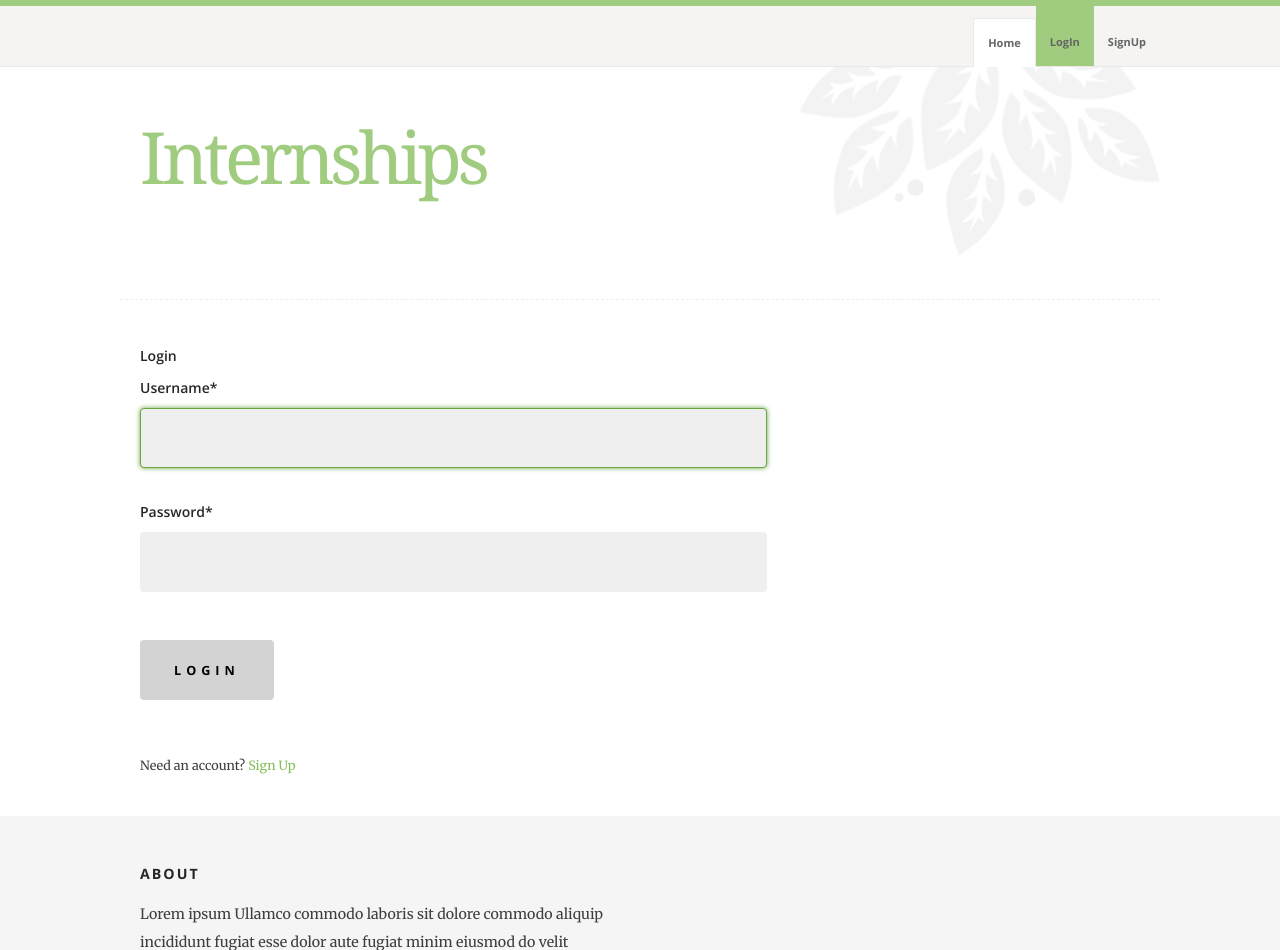
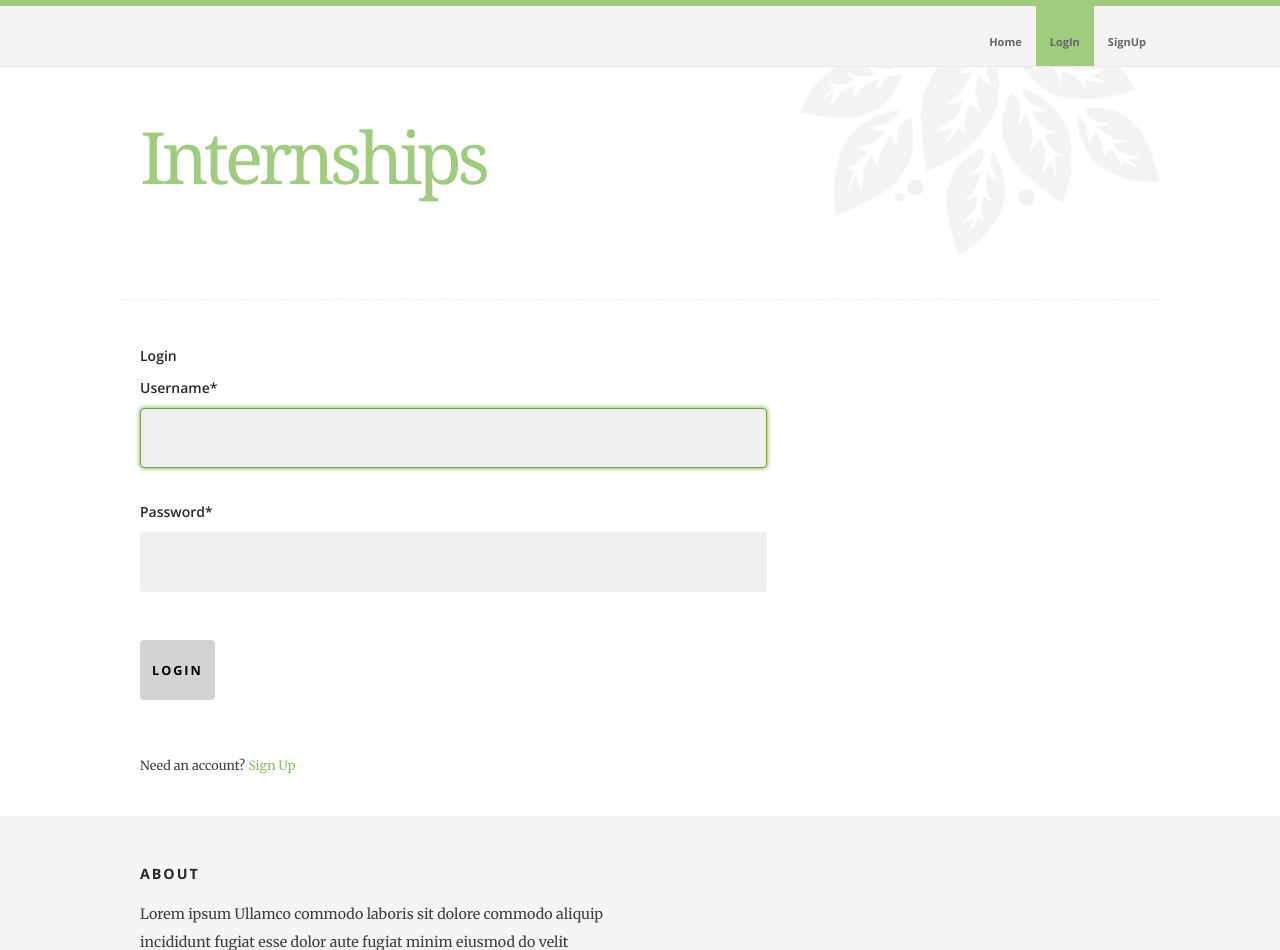
Before and after one commit to armii23/scraping_system, a Django app: page /login in a window 1280 px wide. Shown: the top 950 px of the page. Run offline with Django 4.2, Linux system fonts and the light colour scheme; some libraries are stand-ins or nearby versions.

Commit message:
add to fav fix

```diff
--- a/webScraping/static/webScraping/css/main.css
+++ b/webScraping/static/webScraping/css/main.css
@@ -899,10 +899,10 @@ input[type="button"] {
     font-weight: 700;
     font-size: 1.264rem;
     text-transform: uppercase;
-    letter-spacing: .5rem;
+    letter-spacing: .2rem;
     height: 6rem;
     line-height: 5.6rem;
-    padding: 0 3.2rem;
+    padding: 0 1rem;
     margin: 0 .4rem 1.6rem 0;
     color: #000000;
     text-decoration: none;
@@ -2292,6 +2292,7 @@ button::-moz-focus-inner, input::-moz-focus-inner {
  *
  * ------------------------------------------------------------------- */
 .entry {
+    border: #000000, 1px, solid;
     padding-bottom: 1.2rem;
     margin-bottom: 3.2rem;
     width: 100%;
--- a/webScraping/templates/webScraping/base.html
+++ b/webScraping/templates/webScraping/base.html
@@ -45,9 +45,9 @@
            <nav class="s-header__nav-wrap">
                <div class="row">
                     <ul class="s-header__nav nav_ul">
-                        <li class="current"><a href="{% url 'internship-list' %}">Home</a></li>
+                        <li class="{%block home_class%}{%endblock%}"><a href="{% url 'internship-list' %}">Home</a></li>
                         {% if user.is_authenticated %}
-                            <li><a href="{% url 'favourite_list' %}">Favourites</a></li>
+                            <li class="{%block fav_class%}{%endblock%}"><a href="{% url 'favourite_list' %}">Favourites</a></li>
                             <li><a href="{% url 'logout' %}">logout</a></li>
 
                         {% else %}
--- a/webScraping/templates/webScraping/fav.html
+++ b/webScraping/templates/webScraping/fav.html
@@ -1,10 +1,11 @@
 {% extends 'webScraping/base.html' %}
+{% block fav_class %} current {%endblock%}
+
 
 {% block content %}
     <div class="s-content">
         <div class="row">
             <div id="main" class="s-content__main large-8 column">
-
                 {% for internship in new %}
                     <article class="entry">
                         <header class="entry__header">
@@ -21,7 +22,6 @@
                         </header>
                     </article> <!-- end entry -->
                 {% endfor %}
-
            </div> <!-- end main -->
         </div> <!-- end row -->
    </div> <!-- end content-wrap -->
```
Also changed, not shown: webScraping/templates/webScraping/internship_list.html (+5 -2 lines), webScraping/views.py (+14 -1 lines).
